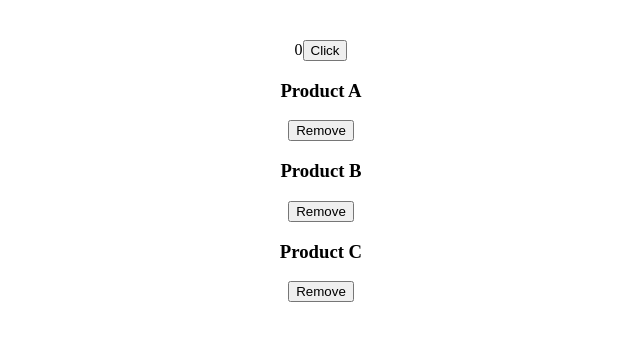
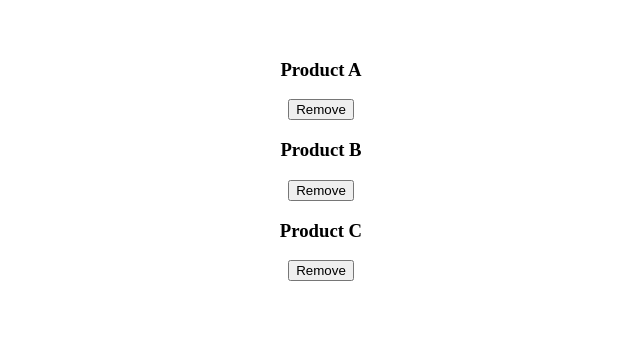
Before and after one commit to sontv8/web502-we17308, a React (Vite) app in the folder we17308-react/: page /products in a window 1280 px wide. Shown: the top 340 px of the page, without its empty margins (319-959 px from the left). Built offline with nearby package versions, Linux system fonts and the light colour scheme; data requests are answered from the project's data file.

Commit message:
Buổi 6: React - router

```diff
--- a/we17308-react/package.json
+++ b/we17308-react/package.json
@@ -10,7 +10,8 @@
   },
   "dependencies": {
     "react": "^18.2.0",
-    "react-dom": "^18.2.0"
+    "react-dom": "^18.2.0",
+    "react-router-dom": "^6.9.0"
   },
   "devDependencies": {
     "@types/react": "^18.0.27",
--- a/we17308-react/src/App.jsx
+++ b/we17308-react/src/App.jsx
@@ -1,34 +1,28 @@
-import { useEffect, useState } from 'react'
-import reactLogo from './assets/react.svg'
 import './App.css'
+import { Route, Routes } from 'react-router-dom'
+import HomePage from './pages/HomePage'
+import ProductPage from './pages/Product'
+import { useState, useEffect } from 'react'
 
 function App() {
-  const [count, setCount] = useState(0)
-  function handleClick() {
-    setCount(count + 1)
-  }
   const [products, setProducts] = useState([])
   useEffect(() => {
     fetch('http://localhost:3000/products')
       .then(response => response.json())
       .then(data => setProducts(data))
   }, [])
-  function removeProduct(id) {
-    // console.log(id);
-    fetch('http://localhost:3000/products/' + id, {
-      method: 'DELETE'
-    }).then(() => setProducts(products.filter(item => item.id !== id)))
-  }
   return (
     <div className="App">
-      {count}
-      <button onClick={handleClick}>Click</button>
-      {products.map((item) => {
-        return <div key={item.id}>
-          <h3>{item.name}</h3>
-          <button onClick={() => removeProduct(item.id)}>Remove</button>
-        </div>
-      })}
+      {/*
+        / - Home Page
+        /products - Product Page
+        /products/:id  - Product Detail Page
+      */}
+      <Routes>
+        <Route path='/' element={<HomePage />} />
+        <Route path='/products' element={<ProductPage products={products} />} />
+      </Routes>
+
     </div>
   )
 }
--- a/we17308-react/src/main.jsx
+++ b/we17308-react/src/main.jsx
@@ -1,18 +1,13 @@
 import React from 'react'
 import ReactDOM from 'react-dom/client'
+import { BrowserRouter } from 'react-router-dom'
 import App from './App'
 // import './index.css'
-const a = 10;
-const b = 20;
-function sum(a, b) {
-  return a + b
-}
-function Sum({ a, b }) {
-  return <div>{+a + +b}</div>
-}
 ReactDOM.createRoot(document.getElementById('root')).render(
+  <BrowserRouter>
+    <App />
+  </BrowserRouter>
 
-  <App />
 
 
 )
--- /dev/null
+++ b/we17308-react/src/pages/HomePage.jsx
@@ -0,0 +1,9 @@
+import React from 'react'
+
+const HomePage = () => {
+    return (
+        <div>HomePage</div>
+    )
+}
+
+export default HomePage
--- /dev/null
+++ b/we17308-react/src/pages/Product.jsx
@@ -0,0 +1,25 @@
+import React from 'react'
+
+const ProductPage = (props) => {
+
+    // function removeProduct(id) {
+    //     // console.log(id);
+    //     fetch('http://localhost:3000/products/' + id, {
+    //         method: 'DELETE'
+    //     }).then(() => setProducts(products.filter(item => item.id !== id)))
+    // }
+    return (
+        <div>
+            {props.products.map(item => {
+                return (
+                    <div key={item.id}>
+                        <h3>{item.name}</h3>
+                        <button>Remove</button>
+                    </div>
+                )
+            })}
+        </div>
+    )
+}
+
+export default ProductPage
```
Also changed, not shown: 1 other file (tests, documents, lock files or other folders).
